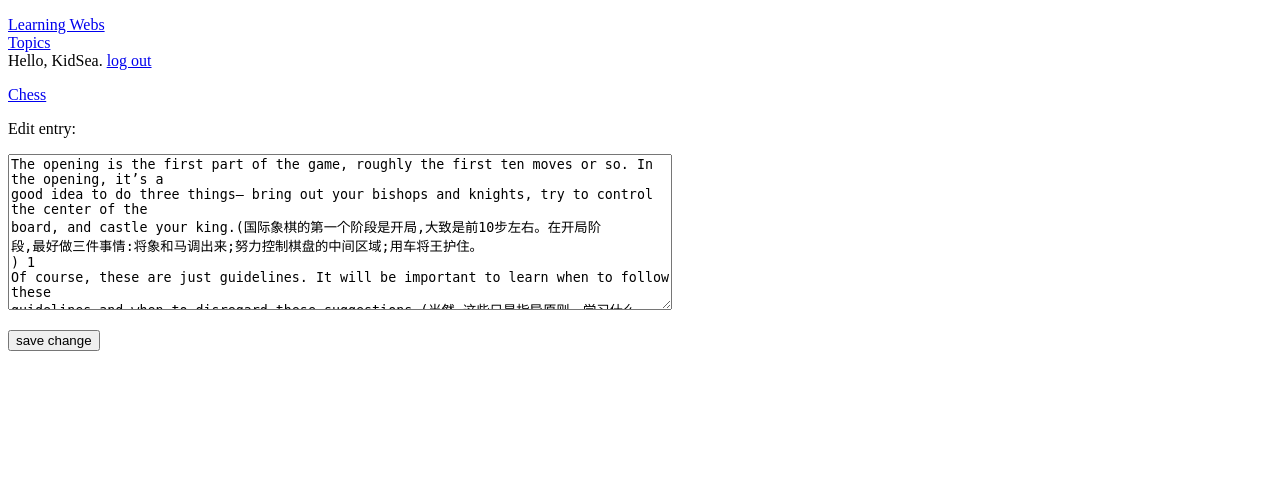
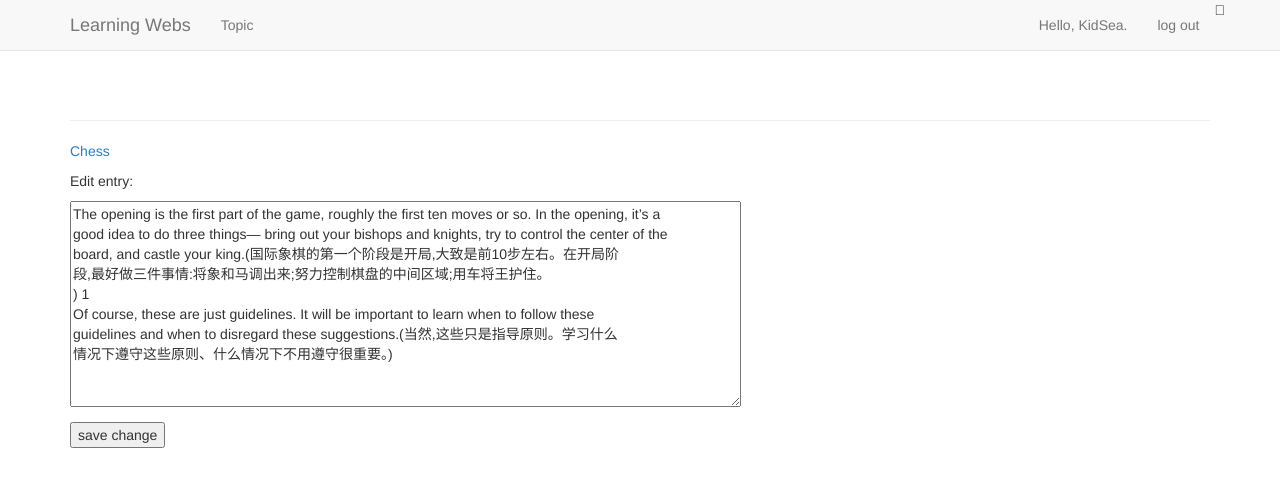
Before and after one commit to KidSea/Python, a Django app: page /edit_entry/1/ in a window 1280 px wide. Shown: the top 487 px of the page. Run offline with Django 3.2, Linux system fonts and the light colour scheme; a user stored in the database is signed in; data comes from the database, SQL or seed files in the repository; both versions use the stored data as it was after the commit; some libraries are stand-ins or nearby versions.

Commit message:
learning webs day5

```diff
--- a/src/Web/learning_webs/templates/learning_webs/base.html
+++ b/src/Web/learning_webs/templates/learning_webs/base.html
@@ -1,27 +1,80 @@
+{% load bootstrap3 %}
+
 <!DOCTYPE html>
 <html lang="en">
 <head>
     <meta charset="UTF-8">
-    <title>Title</title>
+    <meta http-equiv="X-UA-Compatible" content="IE=edge">
+    <meta name="viewport" content="width=device-width, initial-scale=1">
+
+    <title>Learning Webs</title>
+
+    {% bootstrap_css %}
+    {% bootstrap_javascript %}
 </head>
+
 <body>
 
-<p>
-    <a href="{% url 'learning_webs:index' %}">Learning Webs<br/></a>
+    <!-- Static navbar -->
+    <nav class="navbar navbar-default navbar-static-top">
+        <div class="container">
 
-    <a href="{% url 'learning_webs:topics' %}">Topics <br/></a>
-    {% if user.is_authenticated %}
-        Hello, {{user.username}}.
-        <a href="{% url 'users:logout' %}">log out</a>
-    {% else %}
-        <a href="{% url 'users:login' %}">log in</a> -
-        <a href="{% url 'users:register' %}">register</a>
-    {% endif %}
+            <div class="navbar-header">
 
-</p>
+                <button type="button" class="navbar-toggle collapsed"
+                        data-toggle="collapse" data-target="#navbar"
+                        aria-expanded="false" aria-controls="navbar">
+                </button>
 
-{% block content %}
-{% endblock content %}
+                <a class="navbar-brand" href="{% url 'learning_webs:index' %}">
+                    Learning Webs
+                </a>
+            </div>
+
+            <div id="navbar" class="navbar-collapse collapse">
+                <ul class="nav navbar-nav">
+                    <li><a href="{% url 'learning_webs:topics' %}">Topic</a></li>
+                </ul>
+
+                <ul class="nav navbar-nav navbar-right">
+                    {% if user.is_authenticated %}
+                        <li><a>Hello, {{ user.username }}.</a></li>
+                        <li><a href="{% url 'users:logout' %}">log out</a></li>
+                    {% else %}
+                        <li><a href="{% url 'users:register' %}">register</a></li>
+                        <li><a href="{% url 'users:login' %}">log in</a></li>
+                    {% endif %}
+                </ul>
+            </div><!--/.nav-collapse -->
+
+        </div>
+
+    </nav>
+
+    <div class="container">
+
+        <div class="page-header">
+            {% block header %}{% endblock header %}
+        </div>
+
+        <div>
+            {% block content %}{% endblock content %}
+        </div>
+
+    </div>
+    <!--<p>-->
+        <!--<a href="{% url 'learning_webs:index' %}">Learning Webs<br/></a>-->
+
+        <!--<a href="{% url 'learning_webs:topics' %}">Topics <br/></a>-->
+        <!--{% if user.is_authenticated %}-->
+            <!--Hello, {{user.username}}.-->
+            <!--<a href="{% url 'users:logout' %}">log out</a>-->
+        <!--{% else %}-->
+            <!--<a href="{% url 'users:login' %}">log in</a> - -->
+            <!--<a href="{% url 'users:register' %}">register</a>-->
+        <!--{% endif %}-->
+
+    <!--</p>-->
 
 </body>
 </html>
```
Also changed, not shown: src/Web/Web/settings.py (+8 -0 lines), src/Web/db.sqlite3.
